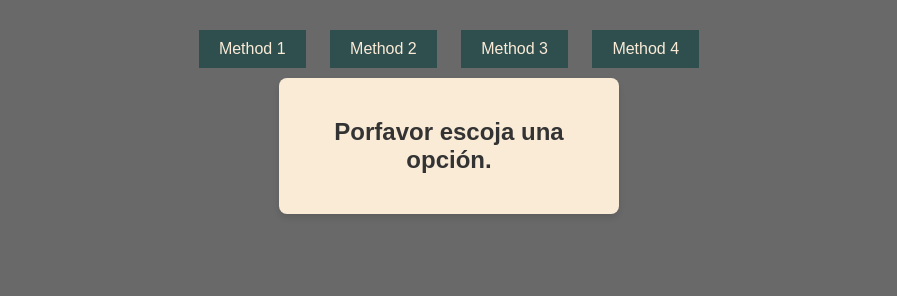
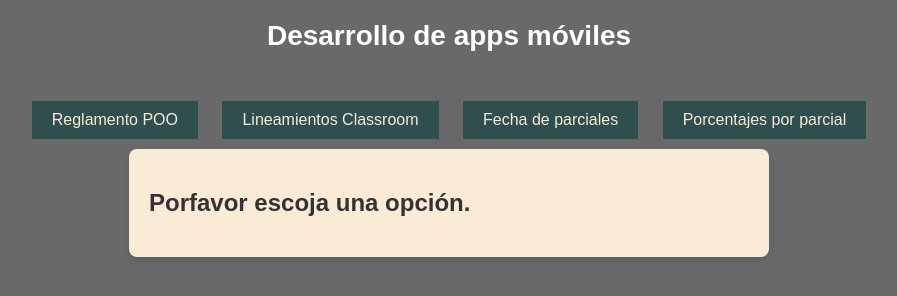
Before and after one commit to Moon2510-art/PAM212, a plain HTML site: page InicioPAM212/file.html in a window 1280 px wide. Shown: the whole page, without its empty margins (191-1088 px from the left). Drawn offline with Linux system fonts and the light colour scheme.

Commit message:
Se añadió el texto a mostrar junto a ajustes en el formato para que se vea correcto el texto

```diff
--- a/InicioPAM212/file.html
+++ b/InicioPAM212/file.html
@@ -3,16 +3,54 @@
 <head>
     <meta charset="UTF-8">
     <meta name="viewport" content="width=device-width, initial-scale=1.0">
-    <title>Desarrollo apps móviles</title>
+    <title>Desarrollo de apps móviles</title>
     <link rel="stylesheet" href="style.css">
 </head>
 <body>
+    <h1>Desarrollo de apps móviles</h1>
     <div id="app">
          <div class="Opciones">
-            <button id="btn1" placeholder="Texto placeholder del método 1">Method 1</button>
-            <button id="btn2" placeholder="Texto placeholder del método 2">Method 2</button>
-            <button id="btn3" placeholder="Texto placeholder del método 3">Method 3</button>
-            <button id="btn4" placeholder="Texto placeholder del método 4">Method 4</button>
+            <button id="btn1" placeholder="1.Se requiere 80% de asistencia para tener derecho a evaluación parcial y 80% de trabajos en clase.
+2.Se permiten 10 minutos de tolerancia y si el alumno llega después de este tiempo puede permanecer en la clase, pero no se tomará la asistencia (Solamente en los horarios de inicio:7:00a.m y 14:00 p.m).
+3. Las faltas deberán estar justificadas mediante el correo institucional con un plazo máximo de 24 horas posteriores a la hora de falta en clase mediante correo del tutor (a),
+justificantes entregados fuera de la fecha límite permitido no se aceptan, únicamente se aceptarán recetas médicas y citatorios jurídicos.(De forma física deben ser presentados al
+tutor para ser validados y de forma posterior emitidos).
+4. Las tareas y trabajos deberán subirlas al Classroom de forma individual y no se recibirán de manera extemporánea.(Salvo previo justificante validado por el tutor)
+5. Las tareas y trabajos presentarlos en tiempo y forma. La demora de un trabajo o tarea sin justificante y/o con justificante fuera del límite no se aceptan.
+6. Utilizar el correo institucional para trabajar bajo la plataforma Google Classroom.
+7. El plagio o copia de trabajos y/o exámenes, será condicionado a reprobar a la asignatura y se reportará al área correspondiente.
+8. Cualquier deshonestidad académica será sancionada reprobando el parcial sin derecho a examen final
+9. En circunstancia de indisciplina o falta de respeto por parte del alumno hacia docentes,administrativos, compañeros o cualquier persona perteneciente a la universidad, se realizará
+una primera llama de atención, si el alumno hace caso omiso tendrá que abandonar el aula, tres incidencias de este tipo el alumno no tendrá derecho a examen final o parcial.
+10. Uso de laptops y/o dispositivos móviles quedará limitados a uso exclusivo de las actividades que así lo requieran.
+11. Prohibido el uso de audífonos durante la clase.
+12. Prohibido comer y/o tomar líquidos en el salón.
+13. Prohibido sentarse encima de las mesas , así como columpiarse en las sillas.
+14.Todo tema académido debe ser revisado primeramente por parte del alumno con el docente, de no resolverse, pasar con su respectivo tutor, y de ser necesario con la coordinación
+de tutores. En caso de no solucionarse pasar a la dirección del programa educativo (debe mantenerse este seguimiento de forma obligatoria)
+15.Cualquier situación no prevista en el presente reglamento pasar directamente con la dirección del programa educativo.
+16. El día destinado a entrega de calificaciones todos los estudiantes deben estar presentes, ese día se entregarán exámenes y se brindará retroalimentación
+17.Este reglamento entra en vigor después de que se firme o se acepte por la mayoría de los estudiantes asistentes a la primera sesión de la materia, una vez firmado o aceptado por el
+50% más el jefe de grupo, es vigente para todo alumno inscrito en el curso aunque no esté presente en la primera sesión.">Reglamento POO</button>
+
+            <button id="btn2" placeholder="Participación activa en clase
+1. Trabajos en classroom
+2. Entregas completas
+3. Respetar tiempos de entrega
+4. Presentación de trabajo calidad universitaria
+5. Todos los trabajos llevan portada estilo libre: Logo UPQ, tema, datos de alumno, materia
+6. Conclusiones de aprendizaje: Descripción de lo aprendido durante el desarrollo de la actividad
+7. No usar chat en prácticas o examen">Lineamientos Classroom</button>
+
+            <button id="btn3" placeholder="1er Parcial: 29-09-25
+2do Parcial: 03-10-25
+3er Parcial: 01-12-25
+Final: 08-12-25">Fecha de parciales</button>
+
+            <button id="btn4" placeholder="EVIDENCIA DE CONOCIMIENTO P1:40% P2:40% P3:20%
+EVIDENCIA DE DESEMPEÑO P1:20% P2:20% P3:10%
+EVIDENCIA DE PRODUCTO P1:30% P2:20% P3:40%
+PROYECTO INTEGRADOR P1:10% P2:20% P3:30%">Porcentajes por parcial</button>
          </div>
 
          <div id="content">
--- a/InicioPAM212/script.js
+++ b/InicioPAM212/script.js
@@ -16,9 +16,15 @@ class intentoapp {
 
     showPlaceholder(buttonId) {
         const placeholder = this.buttons[buttonId].getAttribute("placeholder");
+        const items = placeholder
+            .split("\n")
+            .map(line => line.trim())
+            .filter(line => line.length > 0)
+            .map(line => `<li>${line}</li>`)
+            .join("");
         this.contentArea.innerHTML = `
             <h2>${this.buttons[buttonId].innerText}</h2>
-            <p>${placeholder}</p>
+            <ul>${items}</ul>
         `;
     }
 }
--- a/InicioPAM212/style.css
+++ b/InicioPAM212/style.css
@@ -3,6 +3,13 @@ body {
     background-color: dimgrey;
     margin: 0;
     padding: 0;
+}
+
+h1 {
+    text-align: center;
+    color: white;
+    margin-top: 20px;
+    font-size: 28px;
 }
 
 #app {
@@ -23,7 +30,7 @@ body {
 }
 
 .Opciones button:hover {
-    background-color: bisque;
+    background-color:darkcyan;
 }
 
 #content {
@@ -31,15 +38,24 @@ body {
     padding: 20px;
     border-radius: 8px;
     box-shadow: 0px 4px 6px rgba(0, 0, 0, 0.1);
-    width: 300px;
-    text-align: center;
+    width: 600px;
+    text-align: left;
 }
 
 h2 {
     color: #333;
 }
 
-/* 📱 Estilos para móvil */
+ul {
+    padding-left: 20px;
+    margin: 0;
+}
+
+li {
+    margin-bottom: 6px;
+}
+
+
 @media (max-width: 600px) {
     #content {
         width: 90%;
```
